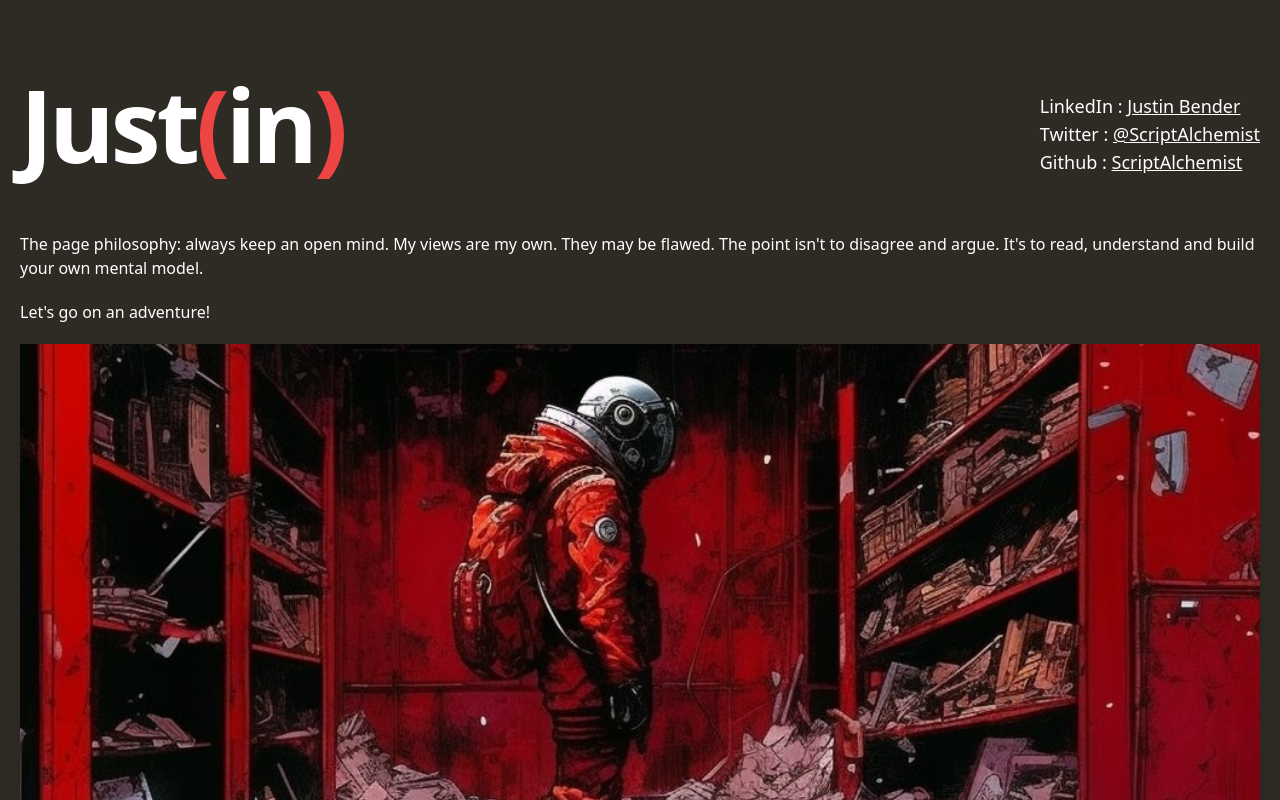
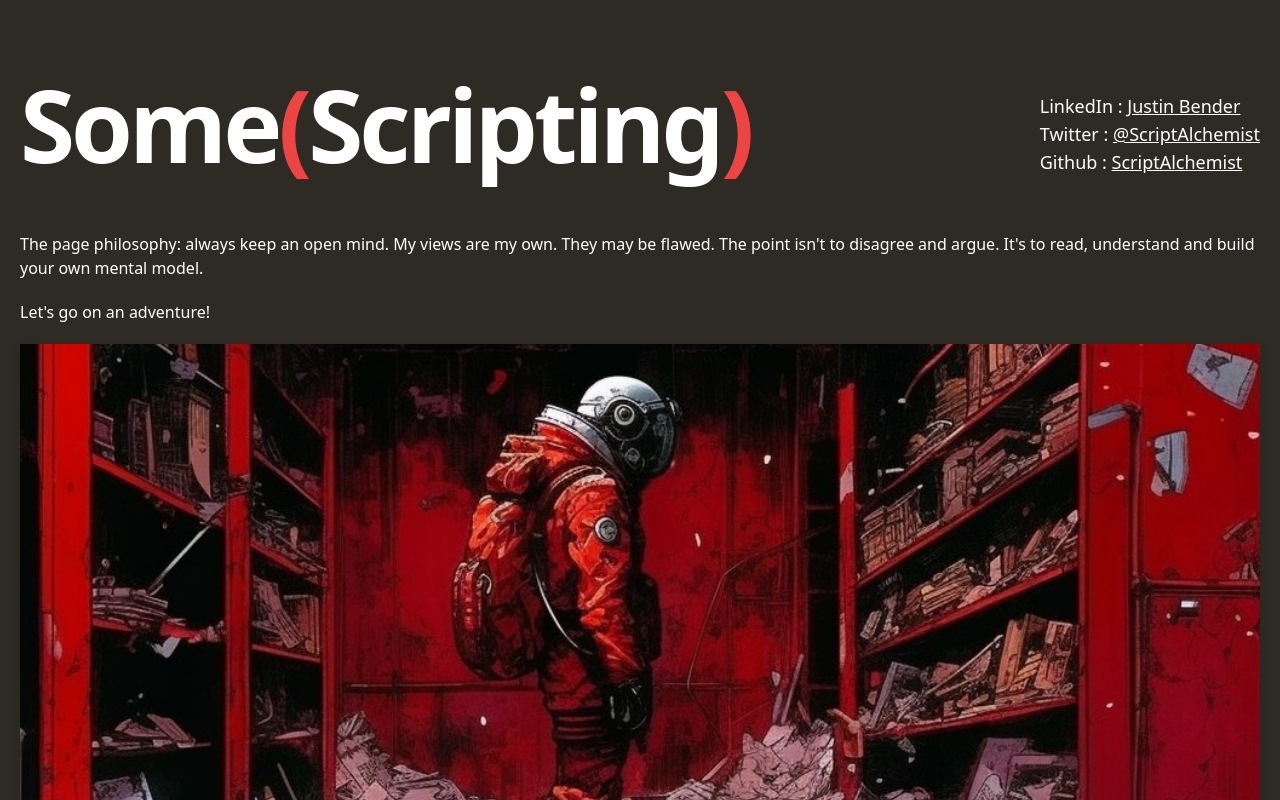
Before and after one commit to ScriptAlchemist/just_in, a Next.js app: page / in a window 1280 px wide. Shown: the top 800 px of the page. Built offline with nearby package versions, Linux system fonts and the light colour scheme.

Commit message:
changing name to some(scripting)

```diff
--- a/components/intro.tsx
+++ b/components/intro.tsx
@@ -5,7 +5,7 @@ const Intro = () => {
     <>
     <section className="flex-col md:flex-row flex items-center md:justify-between mt-16 mb-16 md:mb-12">
       <h1 className="text-5xl md:text-8xl font-bold tracking-tighter leading-tight md:pr-8">
-        Just<span className="text-red-500">(</span>in<span className="text-red-500">)</span>
+        Some<span className="text-red-500">(</span>Scripting<span className="text-red-500">)</span>
       </h1>
       <h4 className="text-center md:text-left text-lg mt-5 md:pl-8">
         <div>
```
